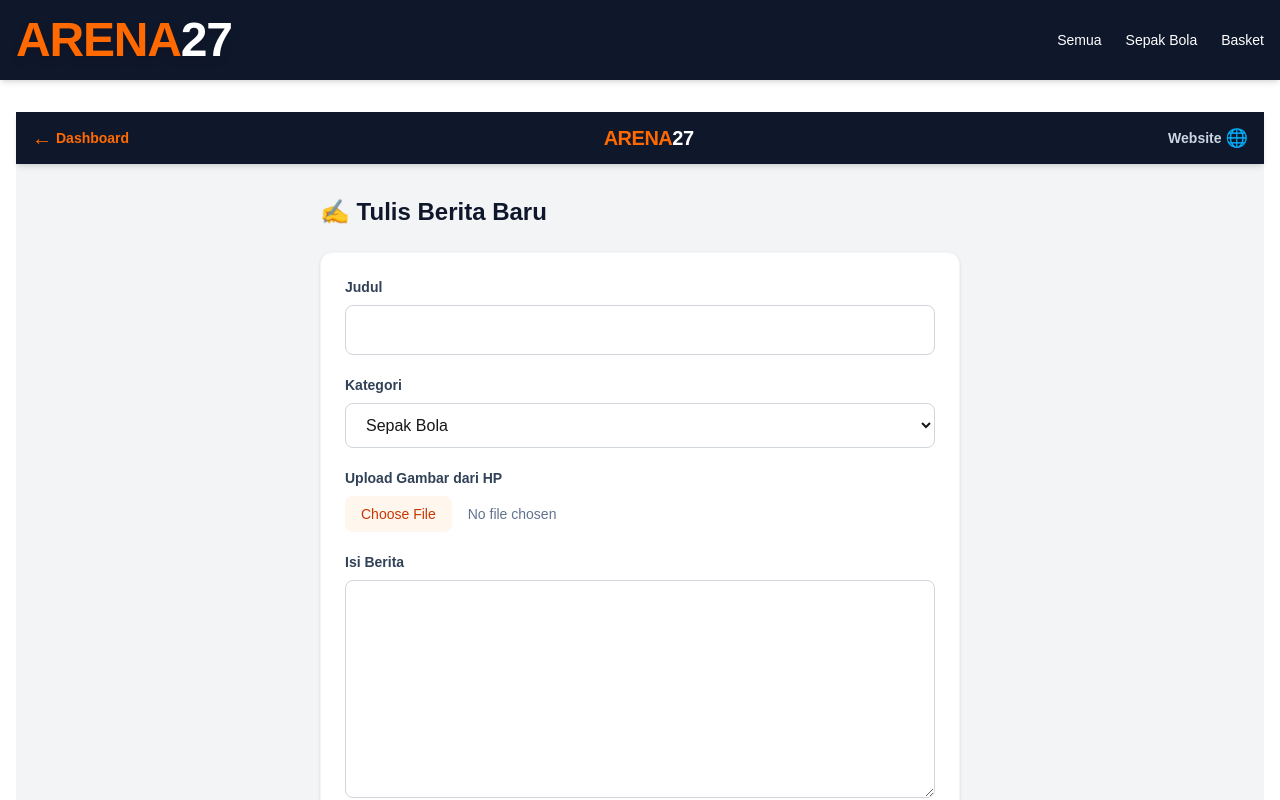
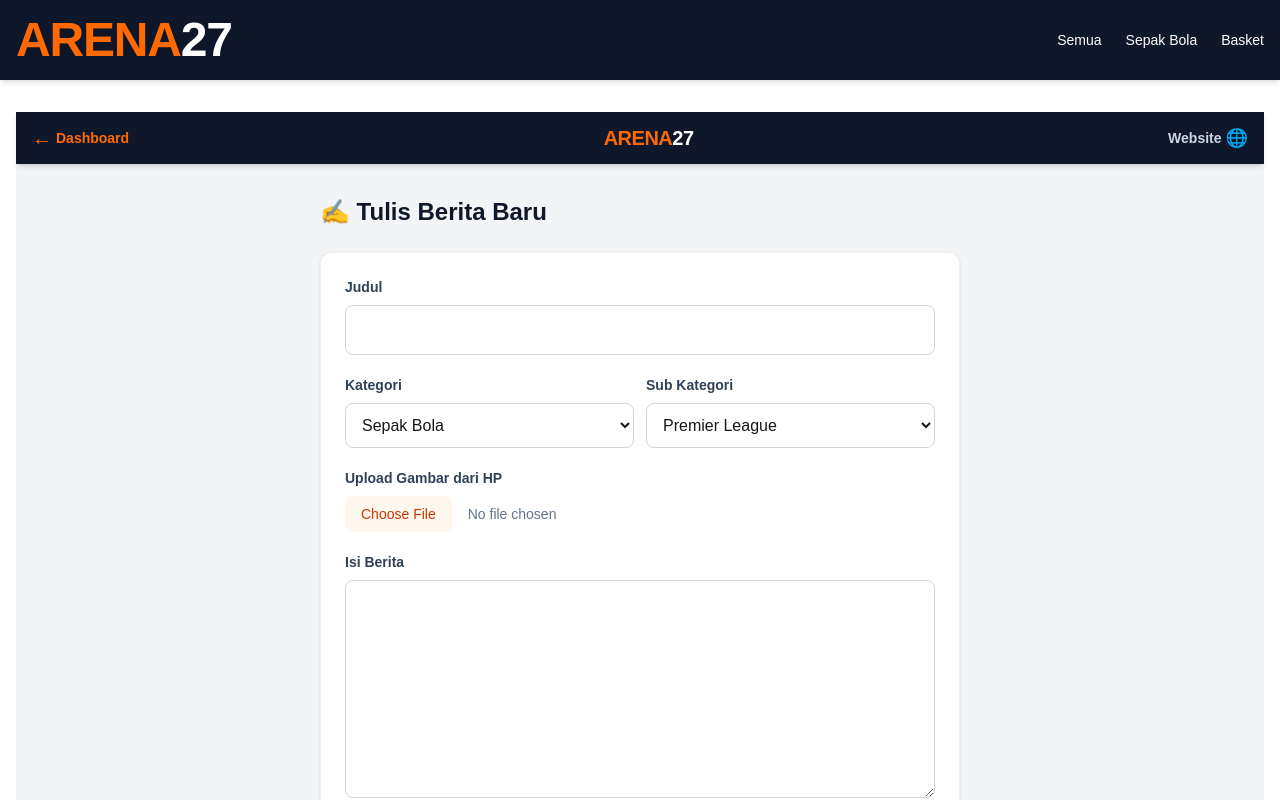
Before and after one commit to cakrawala27/arena27, a Next.js app: page /admin/articles/new in a window 1280 px wide. Shown: the top 800 px of the page. Built offline with nearby package versions, Linux system fonts and the light colour scheme.

Commit message:
feat: two-level categories with subcategories (leagues, sport, sudut mata)

```diff
--- a/src/app/admin/articles/form.tsx
+++ b/src/app/admin/articles/form.tsx
@@ -4,7 +4,16 @@ import { useState, useEffect, ChangeEvent, FormEvent } from 'react';
 import { useRouter } from 'next/navigation';
 import Link from 'next/link';
 
-const CATEGORIES = ['Sepak Bola', 'Basket', 'MotoGP', 'F1', 'Badminton', 'Tinju', 'Esports', 'Lainnya'];
+const CATEGORY_TREE: { name: string; subs: string[] }[] = [
+  { name: 'Sepak Bola', subs: ['Premier League', 'Serie A', 'La Liga', 'Bundesliga', 'Liga Champions', 'FA Cup', 'FIFA Calendar', 'Timnas'] },
+  { name: 'Sport', subs: ['MotoGP', 'F1'] },
+  { name: 'Sudut Mata', subs: ['Teknologi', 'Opini'] },
+  { name: 'Basket', subs: ['NBA', 'IBL'] },
+  { name: 'Badminton', subs: ['BWF', 'Olympic'] },
+  { name: 'Tinju', subs: [] },
+  { name: 'Esports', subs: ['Mobile Legends', 'PUBG', 'Valorant'] },
+  { name: 'Publik Arena', subs: ['Sekitar Kita'] },
+];
 
 type Props = { isEdit?: boolean };
 
@@ -13,9 +22,12 @@ export default function ArticleForm({ isEdit = false }: Props) {
   const [id, setId] = useState('');
   const [title, setTitle] = useState('');
   const [category, setCategory] = useState('Sepak Bola');
+  const [subcategory, setSubcategory] = useState('');
   const [content, setContent] = useState('');
   const [imageBase64, setImageBase64] = useState('');
   const [isSubmitting, setIsSubmitting] = useState(false);
+
+  const currentSubs = CATEGORY_TREE.find((c) => c.name === category)?.subs || [];
 
   useEffect(() => {
     const urlId = new URLSearchParams(window.location.search).get('id') || '';
@@ -28,6 +40,7 @@ export default function ArticleForm({ isEdit = false }: Props) {
           if (found) {
             setTitle(found.title || '');
             setCategory(found.category || 'Sepak Bola');
+            setSubcategory(found.subcategory || '');
             setContent(found.content || '');
             setImageBase64(found.image || '');
           }
@@ -35,6 +48,13 @@ export default function ArticleForm({ isEdit = false }: Props) {
       } catch (e) {}
     }
   }, [isEdit]);
+
+  const handleCategoryChange = (e: ChangeEvent<HTMLSelectElement>) => {
+    const next = e.target.value;
+    setCategory(next);
+    const subs = CATEGORY_TREE.find((c) => c.name === next)?.subs || [];
+    setSubcategory(subs.length > 0 ? subs[0] : '');
+  };
 
   const handleImageUpload = (e: ChangeEvent<HTMLInputElement>) => {
     const file = e.target.files && e.target.files[0];
@@ -65,9 +85,9 @@ export default function ArticleForm({ isEdit = false }: Props) {
     const list = JSON.parse(localStorage.getItem('arena27_articles') || '[]');
     if (isEdit && id) {
       const idx = list.findIndex((a: any) => String(a.id) === id);
-      if (idx !== -1) list[idx] = { ...list[idx], title, category, content, image: imageBase64 };
+      if (idx !== -1) list[idx] = { ...list[idx], title, category, subcategory, content, image: imageBase64 };
     } else {
-      list.unshift({ id: Date.now(), title, category, content, image: imageBase64, created_at: new Date().toISOString() });
+      list.unshift({ id: Date.now(), title, category, subcategory, content, image: imageBase64, created_at: new Date().toISOString() });
     }
     localStorage.setItem('arena27_articles', JSON.stringify(list));
     alert('✅ Berhasil disimpan!');
@@ -82,11 +102,19 @@ export default function ArticleForm({ isEdit = false }: Props) {
           <label className="block text-sm font-bold text-slate-700 mb-2">Judul</label>
           <input type="text" required value={title} onChange={(e) => setTitle(e.target.value)} className="w-full px-4 py-3 border border-gray-300 rounded-lg focus:ring-2 focus:ring-orange-500 outline-none" />
         </div>
-        <div>
-          <label className="block text-sm font-bold text-slate-700 mb-2">Kategori</label>
-          <select value={category} onChange={(e) => setCategory(e.target.value)} className="w-full px-4 py-3 border border-gray-300 rounded-lg bg-white">
-            {CATEGORIES.map((c) => <option key={c}>{c}</option>)}
-          </select>
+        <div className="grid grid-cols-2 gap-3">
+          <div>
+            <label className="block text-sm font-bold text-slate-700 mb-2">Kategori</label>
+            <select value={category} onChange={handleCategoryChange} className="w-full px-3 py-3 border border-gray-300 rounded-lg bg-white">
+              {CATEGORY_TREE.map((c) => <option key={c.name}>{c.name}</option>)}
+            </select>
+          </div>
+          <div>
+            <label className="block text-sm font-bold text-slate-700 mb-2">Sub Kategori</label>
+            <select value={subcategory} onChange={(e) => setSubcategory(e.target.value)} disabled={currentSubs.length === 0} className="w-full px-3 py-3 border border-gray-300 rounded-lg bg-white disabled:bg-slate-100 disabled:text-slate-400">
+              {currentSubs.length === 0 ? <option>Umum</option> : currentSubs.map((s) => <option key={s}>{s}</option>)}
+            </select>
+          </div>
         </div>
         <div>
           <label className="block text-sm font-bold text-slate-700 mb-2">Upload Gambar dari HP</label>
--- a/src/app/admin/articles/page.tsx
+++ b/src/app/admin/articles/page.tsx
@@ -1,4 +1,5 @@
 'use client';
+
 import { useState, useEffect } from 'react';
 import Link from 'next/link';
 
@@ -20,18 +21,18 @@ export default function ArticlesListPage() {
   return (
     <div className="max-w-4xl mx-auto p-4">
       <div className="flex justify-between items-center mb-6">
-        <h1 className="text-2xl font-black">📋 Daftar Berita</h1>
+        <h1 className="text-2xl font-black text-slate-900">📋 Daftar Berita</h1>
         <Link href="/admin/articles/new" className="bg-orange-500 text-white px-4 py-2 rounded-lg font-bold active:scale-95">➕ Baru</Link>
       </div>
       <div className="space-y-4">
         {articles.map((a: any) => (
           <div key={a.id} className="bg-white p-4 rounded-xl shadow-sm flex justify-between items-center gap-3">
             <div className="flex-1 overflow-hidden">
-              <span className="text-xs font-bold text-orange-500">{a.category}</span>
-              <h3 className="font-bold line-clamp-1">{a.title}</h3>
+              <span className="text-xs font-bold text-orange-500 uppercase">{a.category}{a.subcategory ? ' • ' + a.subcategory : ''}</span>
+              <h3 className="font-bold text-slate-900 line-clamp-1">{a.title}</h3>
             </div>
             <div className="flex gap-2 shrink-0">
-              <Link href={`/admin/articles/edit?id=${a.id}`} className="bg-blue-100 text-blue-600 px-3 py-2 rounded-lg font-bold text-sm active:scale-95">✏️</Link>
+              <Link href={'/admin/articles/edit?id=' + a.id} className="bg-blue-100 text-blue-600 px-3 py-2 rounded-lg font-bold text-sm active:scale-95">✏️</Link>
               <button onClick={() => handleDelete(a.id)} className="bg-red-100 text-red-600 px-3 py-2 rounded-lg font-bold text-sm active:scale-95">🗑️</button>
             </div>
           </div>
--- a/src/app/artikel/page.tsx
+++ b/src/app/artikel/page.tsx
@@ -33,7 +33,9 @@ export default function ArticleDetailPage() {
   return (
     <article className="max-w-3xl mx-auto p-4">
       {article.image && <img src={article.image} alt={article.title} className="w-full h-64 md:h-96 object-cover rounded-2xl shadow-lg mb-6" />}
-      <span className="inline-block bg-orange-500 text-white text-xs font-bold px-3 py-1 rounded-full uppercase tracking-wide mb-3">{article.category}</span>
+      <span className="inline-block bg-orange-500 text-white text-xs font-bold px-3 py-1 rounded-full uppercase tracking-wide mb-3">
+        {article.category}{article.subcategory ? ' • ' + article.subcategory : ''}
+      </span>
       <h1 className="text-2xl md:text-4xl font-black text-slate-900 mb-4 leading-tight">{article.title}</h1>
       <div className="whitespace-pre-line text-slate-700 text-base md:text-lg leading-relaxed bg-white p-6 rounded-xl shadow-sm border border-gray-100">
         {article.content}
--- a/src/app/page.tsx
+++ b/src/app/page.tsx
@@ -1,4 +1,5 @@
 'use client';
+
 import { useState, useEffect } from 'react';
 import Link from 'next/link';
 
@@ -6,7 +7,7 @@ export default function HomePage() {
   const [news, setNews] = useState<any[]>([]);
   useEffect(() => {
     const stored = localStorage.getItem('arena27_articles');
-    setNews(stored ? JSON.parse(stored) : [{ id: 1, title: 'Selamat Datang di Arena27!', category: 'Info', content: 'Klik kartu ini!', image: '' }]);
+    setNews(stored ? JSON.parse(stored) : [{ id: 1, title: 'Selamat Datang di Arena27!', category: 'Info', subcategory: '', content: 'Klik kartu ini untuk membaca!', image: '' }]);
   }, []);
 
   return (
@@ -16,11 +17,11 @@ export default function HomePage() {
       </div>
       <div className="grid grid-cols-1 sm:grid-cols-2 lg:grid-cols-3 gap-6">
         {news.map((item) => (
-          <Link key={item.id} href={`/artikel?id=${item.id}`} className="block bg-white rounded-xl shadow-md overflow-hidden border active:scale-95 transition">
-            {item.image ? <img src={item.image} className="w-full h-48 object-cover" /> : <div className="w-full h-48 bg-slate-200 flex items-center justify-center text-slate-400">No Image</div>}
+          <Link key={item.id} href={'/artikel?id=' + item.id} className="block bg-white rounded-xl shadow-md overflow-hidden border border-gray-100 hover:shadow-xl active:scale-95 transition">
+            {item.image ? <img src={item.image} className="w-full h-48 object-cover" /> : <div className="w-full h-48 bg-slate-200 flex items-center justify-center text-slate-400 text-sm">Tanpa Gambar</div>}
             <div className="p-4">
-              <span className="text-xs font-bold text-orange-500 uppercase">{item.category}</span>
-              <h3 className="text-lg font-bold mt-1 mb-2 line-clamp-2">{item.title}</h3>
+              <span className="text-xs font-bold text-orange-500 uppercase">{item.category}{item.subcategory ? ' • ' + item.subcategory : ''}</span>
+              <h3 className="text-lg font-bold text-slate-900 mt-1 mb-2 line-clamp-2">{item.title}</h3>
               <p className="text-sm text-slate-600 line-clamp-3">{item.content}</p>
             </div>
           </Link>
```
